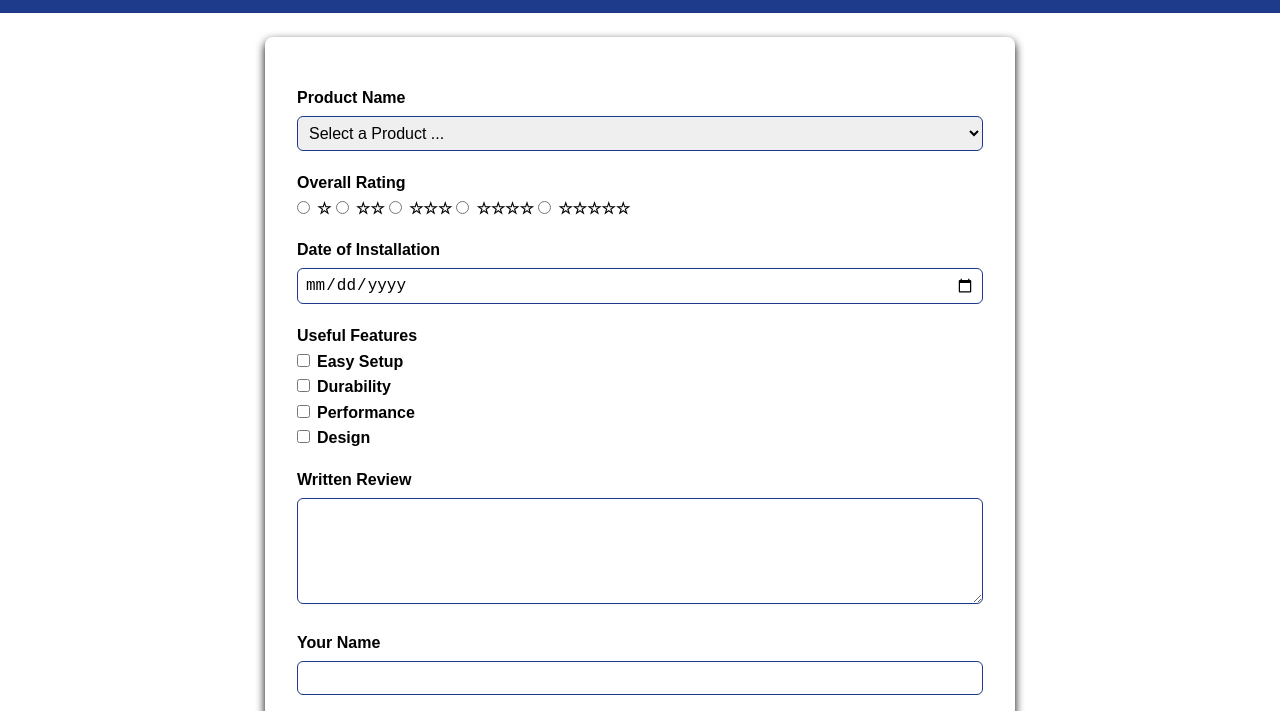
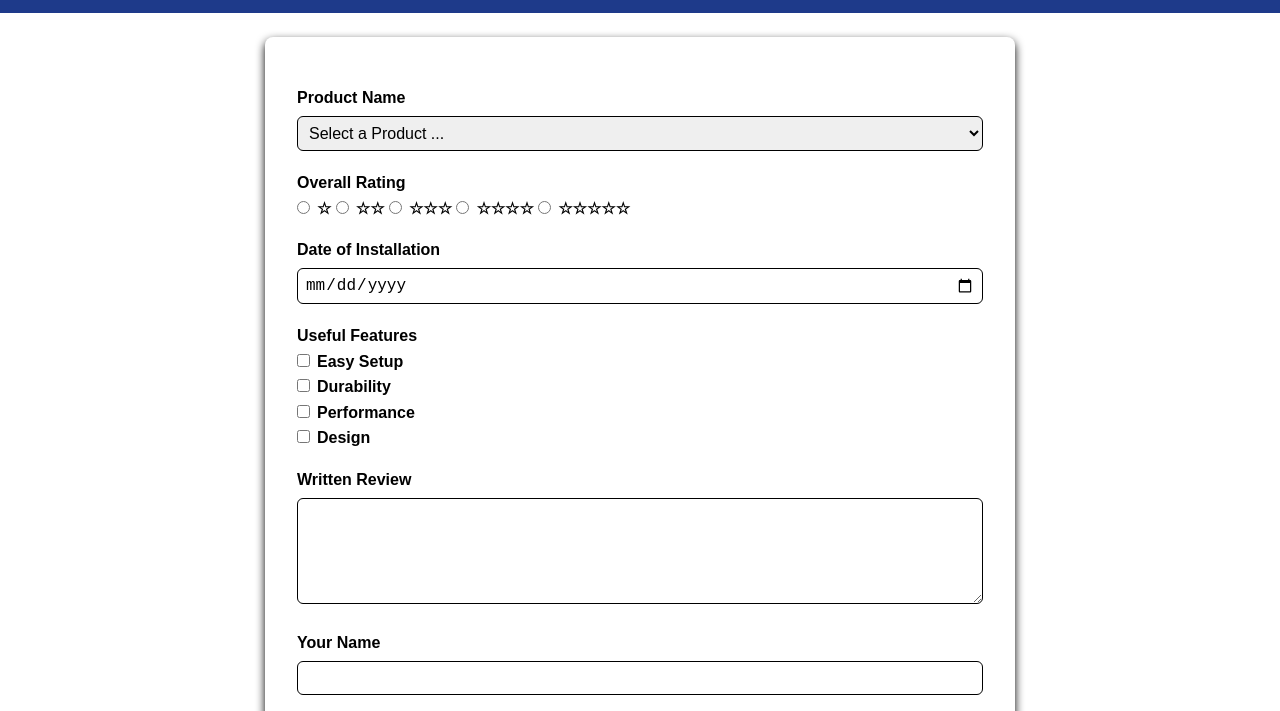
Before and after one commit to theophilox/wdd131, a plain HTML site: page form.html in a window 1280 px wide. Shown: the part 70-781 px from the top of the page. Drawn offline with Linux system fonts and the light colour scheme; a web font is replaced by a local one.

Commit message:
updated again

```diff
--- a/styles/form.css
+++ b/styles/form.css
@@ -43,7 +43,7 @@ textarea {
     width: 100%;
     padding: 7px;
     margin-top: 5px;
-    border: 1px solid #1e3a8a;
+    border: 1px solid black;
     border-radius: 6px;
     font-size: 1rem;
 }
```
